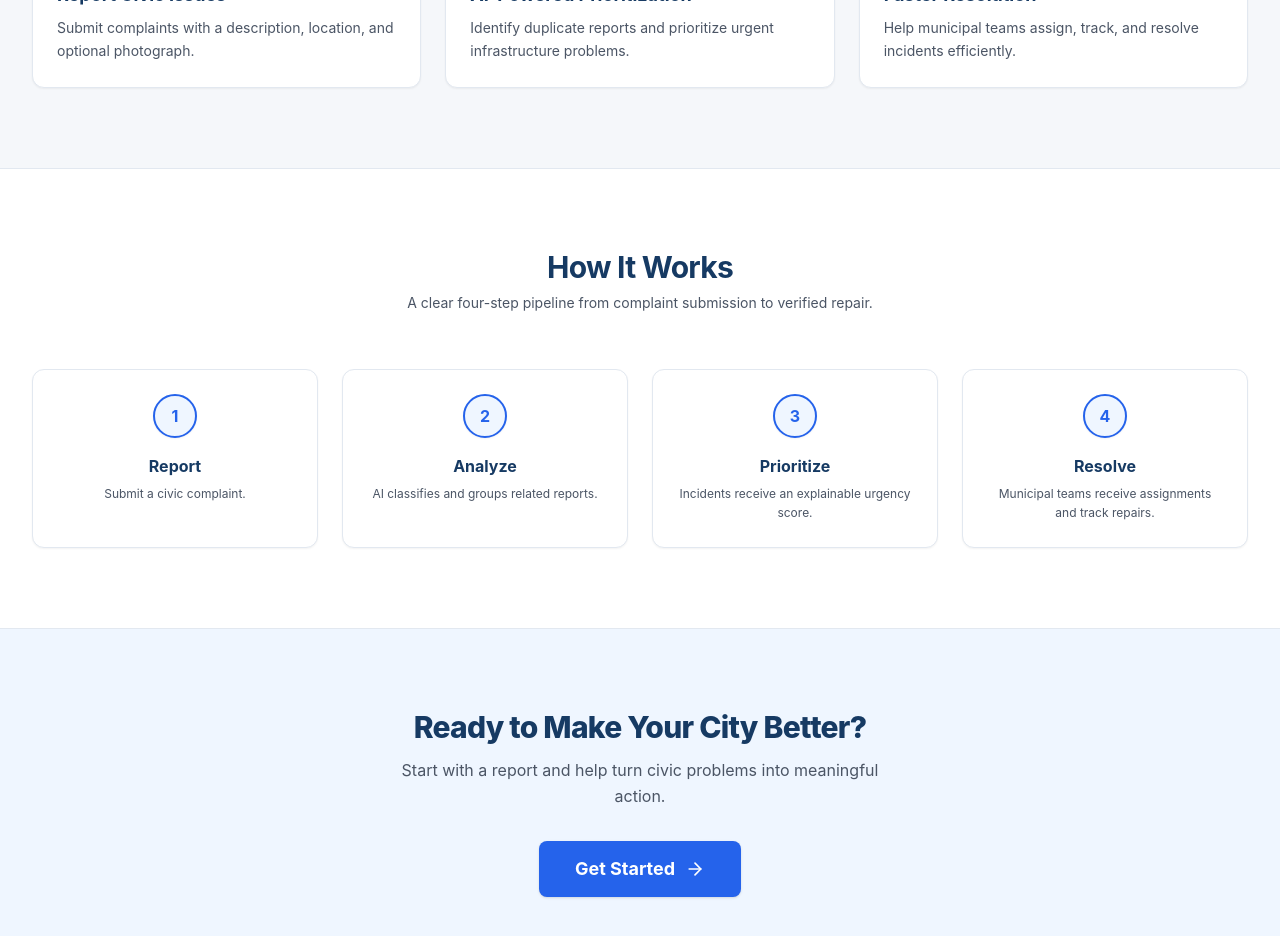
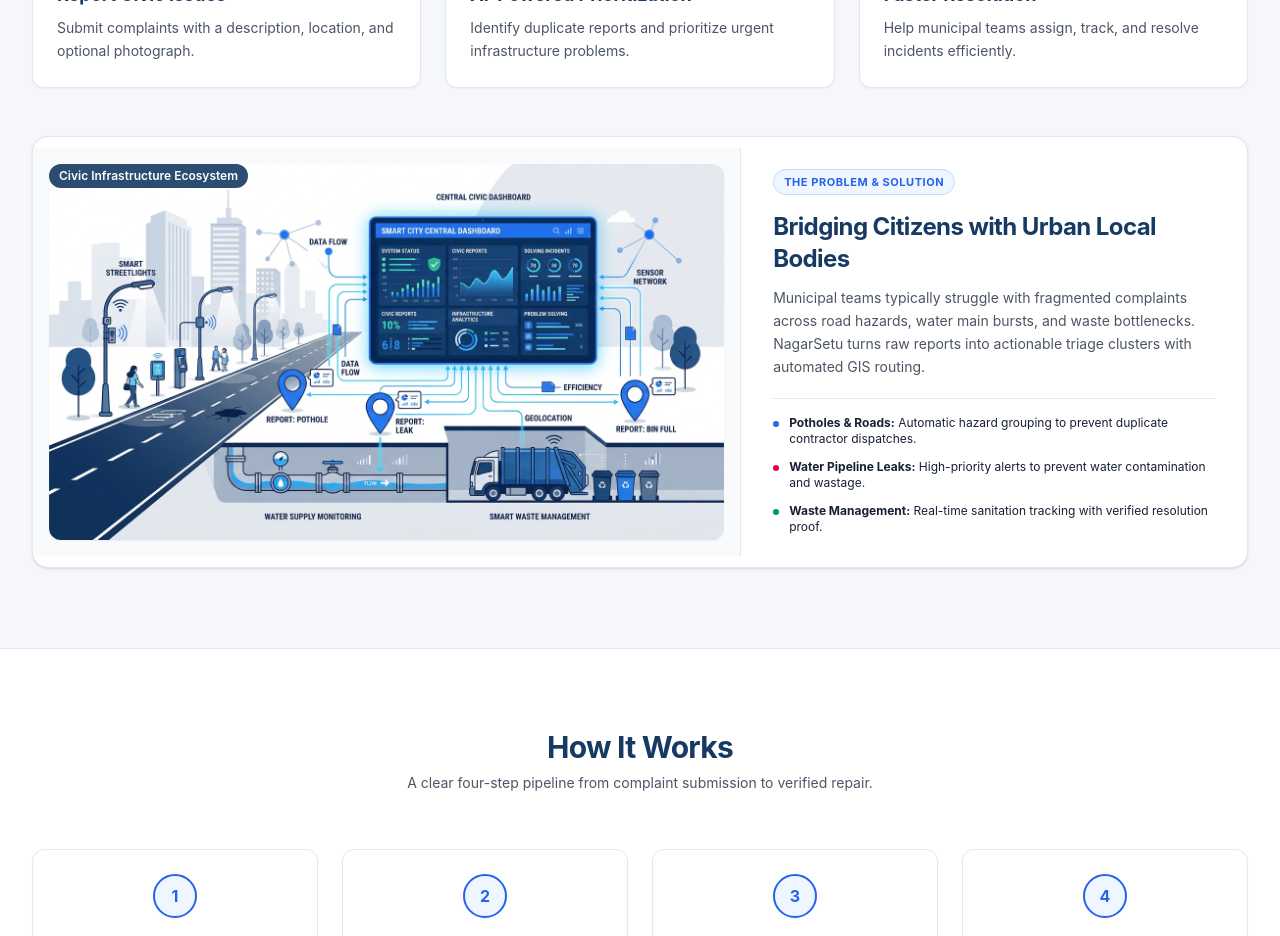
Before and after one commit to shamuvelsuvase/nagarsetu, a Next.js app: page / in a window 1280 px wide. Shown: the part 1180-2116 px from the top of the page. Built offline with nearby package versions, Linux system fonts and the light colour scheme.

Commit message:
feat: add problem statement and smart city civic infrastructure graphic showcase

```diff
--- a/src/app/page.tsx
+++ b/src/app/page.tsx
@@ -384,6 +384,56 @@ export default function LandingPage() {
               </div>
 
             </div>
+
+            {/* Problem Statement & Smart City Infrastructure Graphic Showcase */}
+            <div className="mt-12 bg-white rounded-2xl border border-[#E2E8F0] shadow-sm overflow-hidden">
+              <div className="grid grid-cols-1 lg:grid-cols-12 gap-0 items-center">
+
+                {/* Visual Image Banner */}
+                <div className="lg:col-span-7 bg-[#F8FAFC] border-b lg:border-b-0 lg:border-r border-[#E2E8F0] relative overflow-hidden flex items-center justify-center p-2 sm:p-4">
+                  <img
+                    src="/images/civic-infrastructure.jpg"
+                    alt="NagarSetu Civic Infrastructure Problem Statement and Unified Dashboard Solution"
+                    className="w-full h-auto object-cover rounded-xl shadow-xs"
+                    loading="lazy"
+                  />
+                  <div className="absolute top-4 left-4 bg-[#163A63]/90 text-white text-[10px] sm:text-xs font-semibold px-2.5 py-1 rounded-full backdrop-blur-xs">
+                    Civic Infrastructure Ecosystem
+                  </div>
+                </div>
+
+                {/* Problem & Solution Explanation */}
+                <div className="lg:col-span-5 p-6 sm:p-8 flex flex-col justify-center">
+                  <div className="inline-flex items-center gap-2 px-2.5 py-1 rounded-full text-[11px] font-bold bg-[#EFF6FF] text-[#2563EB] border border-[#BFDBFE] uppercase tracking-wider mb-4 w-fit">
+                    The Problem & Solution
+                  </div>
+
+                  <h3 className="text-xl sm:text-2xl font-bold text-[#163A63] tracking-tight mb-3">
+                    Bridging Citizens with Urban Local Bodies
+                  </h3>
+
+                  <p className="text-xs sm:text-sm text-[#4B5565] leading-relaxed mb-5">
+                    Municipal teams typically struggle with fragmented complaints across road hazards, water main bursts, and waste bottlenecks. NagarSetu turns raw reports into actionable triage clusters with automated GIS routing.
+                  </p>
+
+                  <div className="space-y-3 border-t border-[#E2E8F0] pt-4 text-xs text-[#172033]">
+                    <div className="flex items-start gap-2.5">
+                      <span className="w-1.5 h-1.5 rounded-full bg-[#2563EB] mt-1.5 shrink-0" />
+                      <span><strong>Potholes & Roads:</strong> Automatic hazard grouping to prevent duplicate contractor dispatches.</span>
+                    </div>
+                    <div className="flex items-start gap-2.5">
+                      <span className="w-1.5 h-1.5 rounded-full bg-rose-600 mt-1.5 shrink-0" />
+                      <span><strong>Water Pipeline Leaks:</strong> High-priority alerts to prevent water contamination and wastage.</span>
+                    </div>
+                    <div className="flex items-start gap-2.5">
+                      <span className="w-1.5 h-1.5 rounded-full bg-emerald-600 mt-1.5 shrink-0" />
+                      <span><strong>Waste Management:</strong> Real-time sanitation tracking with verified resolution proof.</span>
+                    </div>
+                  </div>
+                </div>
+
+              </div>
+            </div>
           </div>
         </section>
 
```
Also changed, not shown: public/images/civic-infrastructure.jpg (added).
